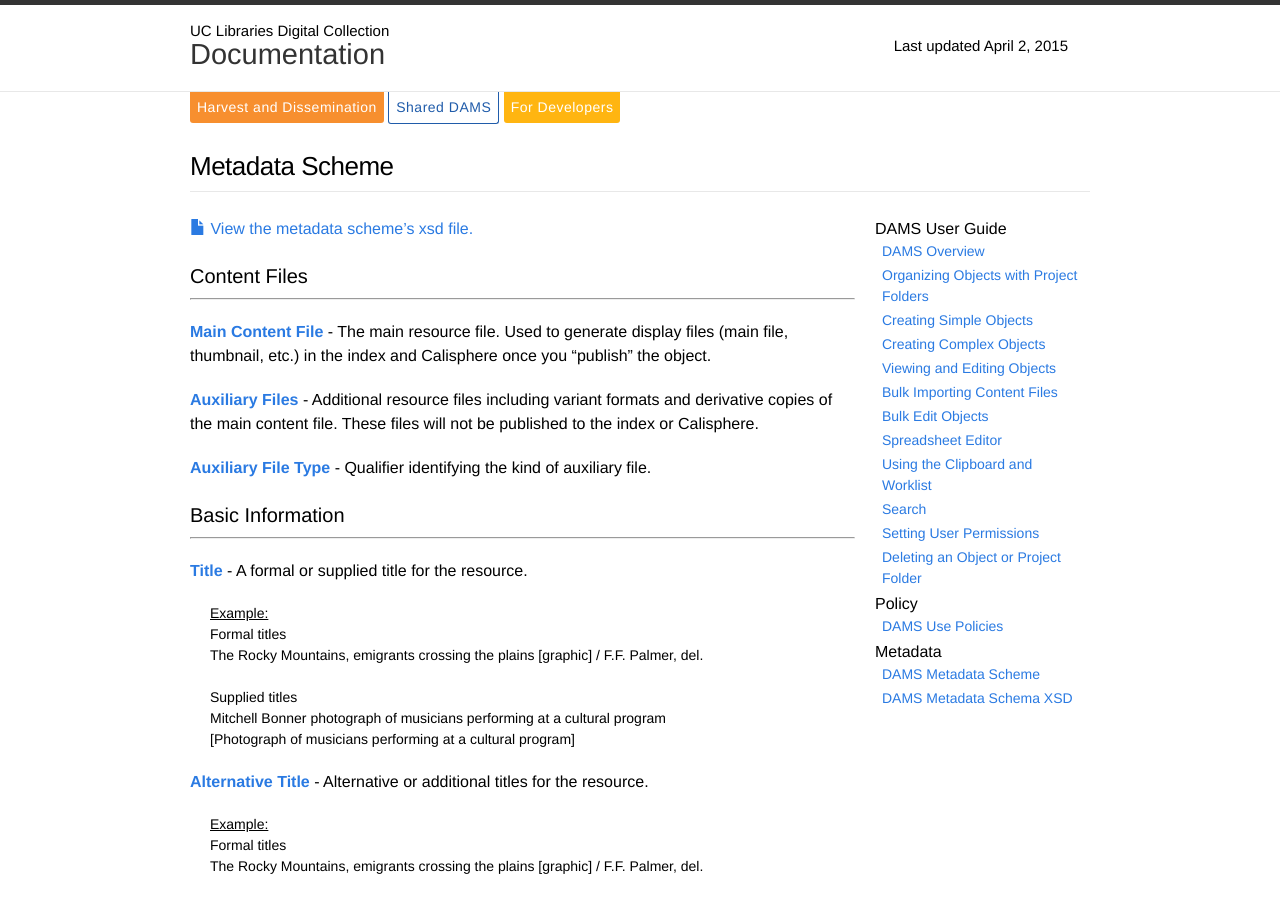
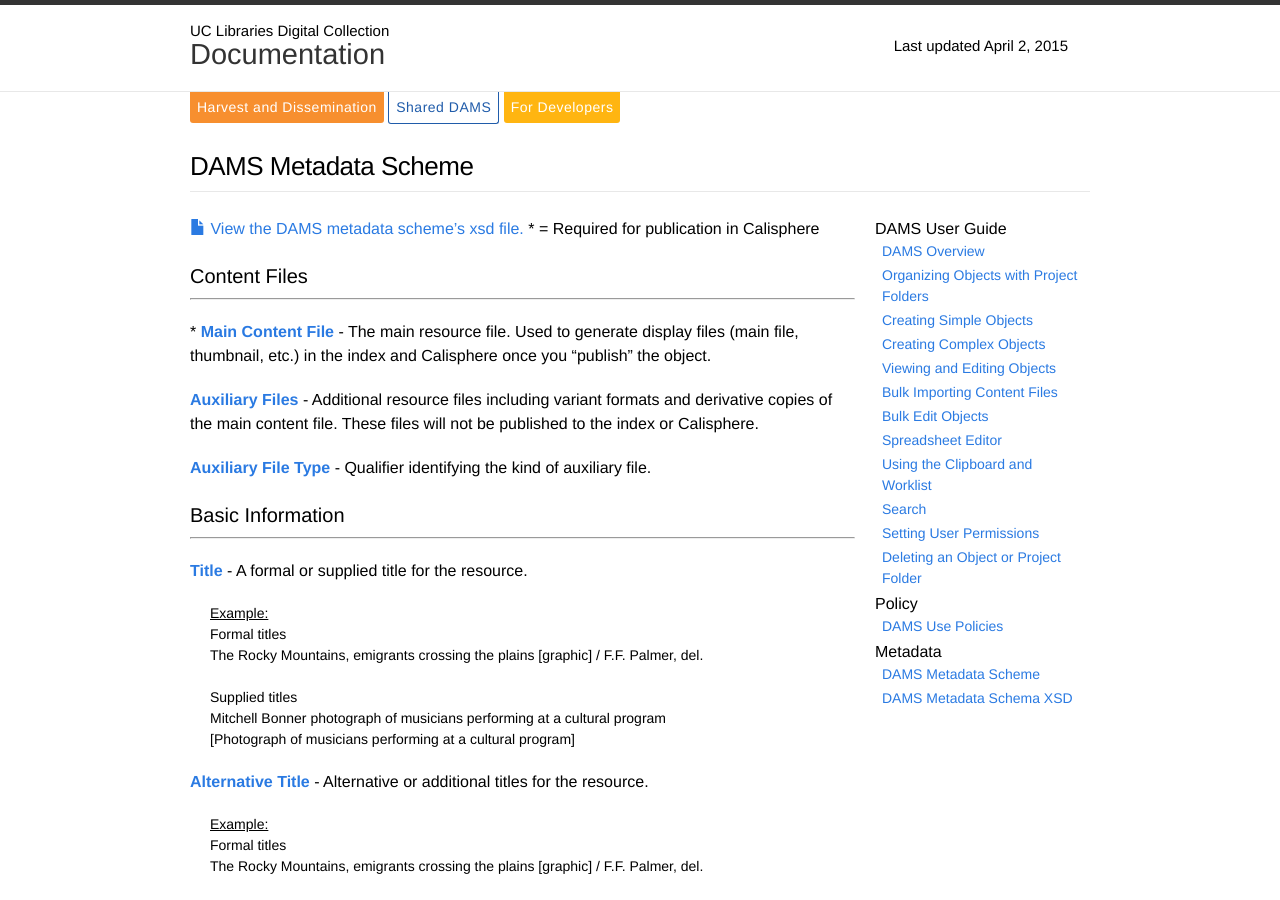
Before and after one commit to ucldc/ucldc-docs, a Jekyll site: the page built from docs/dams/metadata-model.md, in a window 1280 px wide and 900 px high. Built offline with Jekyll 4.4.1, drawn with Linux system fonts in a browser that asks for light colours; nearby versions of some CDN libraries.

Commit message:
Update metadata-model.md

```diff
--- a/docs/dams/metadata-model.md
+++ b/docs/dams/metadata-model.md
@@ -1,17 +1,18 @@
 ---
 layout: dams-doc
-title: Metadata Scheme
+title: DAMS Metadata Scheme
 permalink: /docs/dams/metadata-model/
 breadcrumbs: DAMS Appendix
 ---
 
 <a href="{{ site.url }}{{ site.baseurl }}/docs/dams/ucldc-schema/">
-  <span class="glyphicon glyphicon-file"></span> View the metadata scheme's xsd file.
+  <span class="glyphicon glyphicon-file"></span> View the DAMS metadata scheme's xsd file.
 </a>
+\* = Required for publication in Calisphere
 
 ## Content Files
 ***
-<a class="label" id="MainContentFile">Main Content File</a> - The main resource file. Used to generate display files (main file, thumbnail, etc.) in the index and Calisphere once you "publish" the object.
+\* <a class="label" id="MainContentFile">Main Content File</a> - The main resource file. Used to generate display files (main file, thumbnail, etc.) in the index and Calisphere once you "publish" the object.
 
 <a class="label" id="AuxiliaryFiles">Auxiliary Files</a> - Additional resource files including variant formats and derivative copies of the main content file. These files will not be published to the index or Calisphere.
 
```
